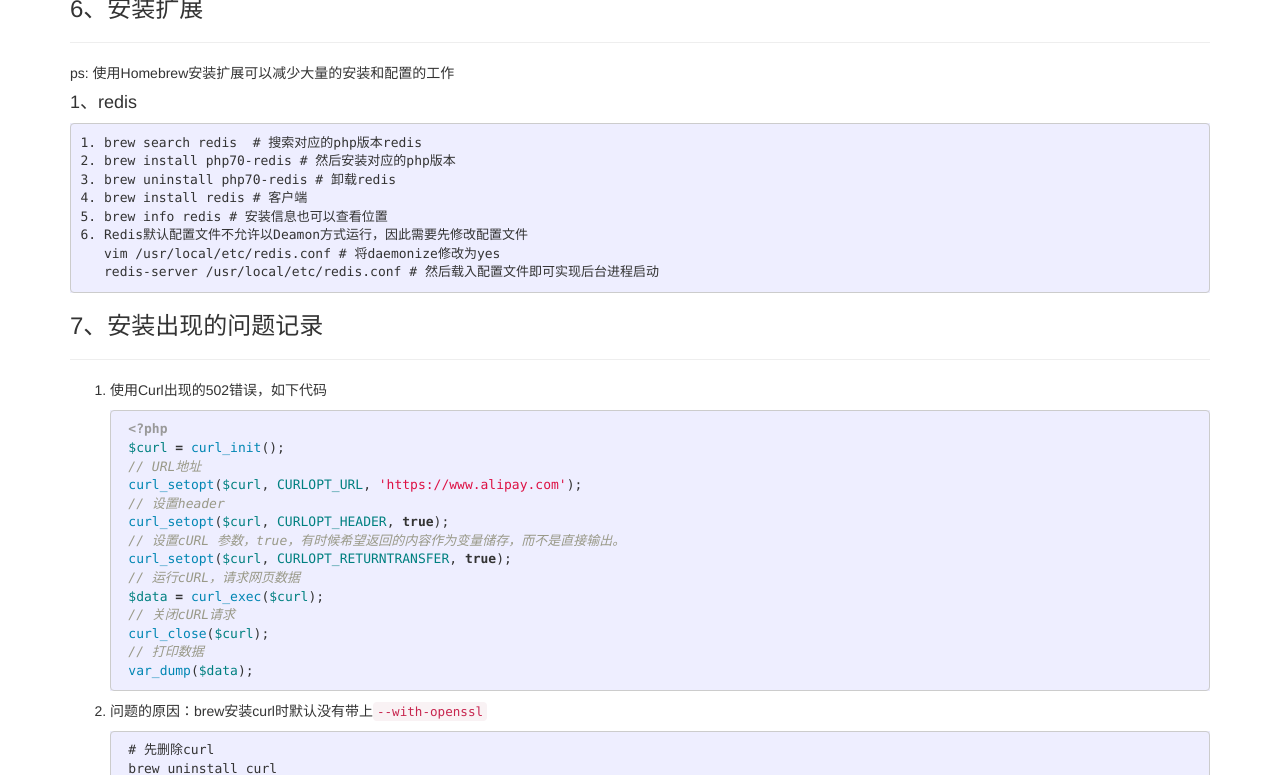
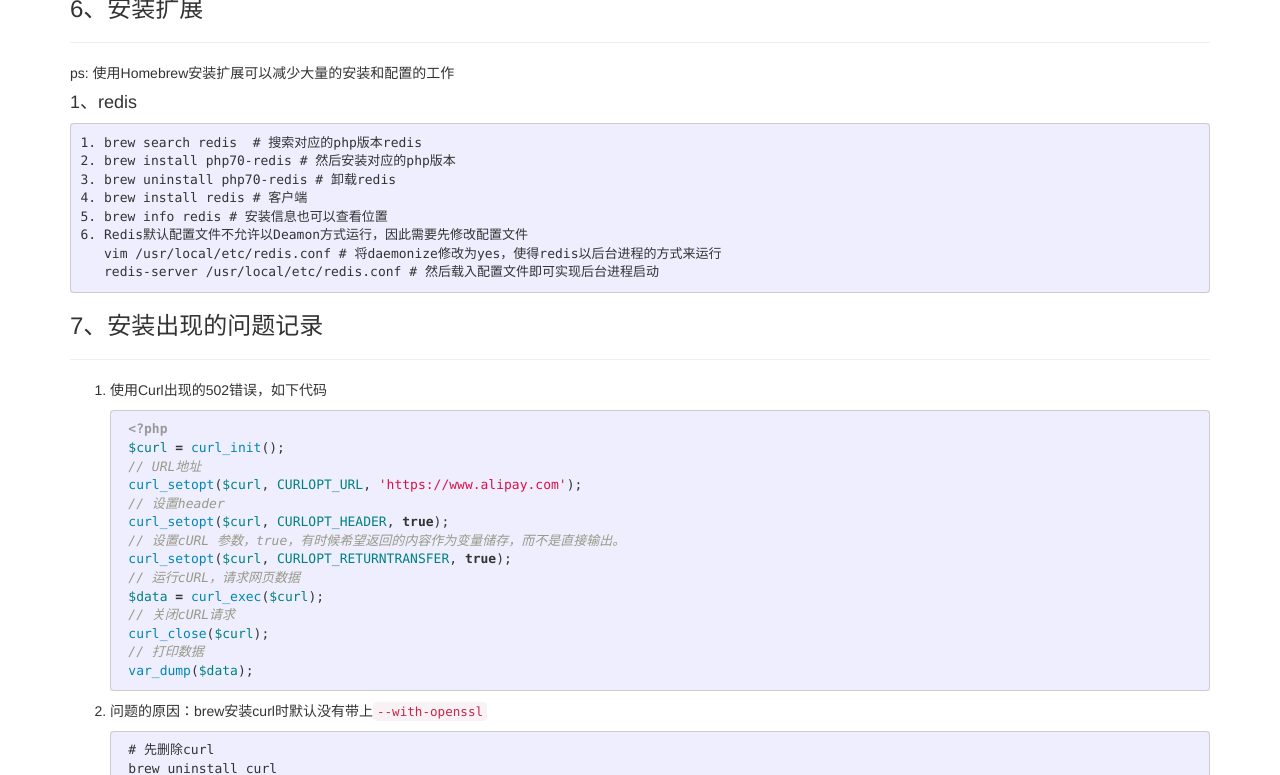
Before and after one commit to ityangbaojin/ityangbaojin.github.io, a Jekyll site: the page built from _posts/2017-05-04-mnmp.md, in a window 1280 px wide and 900 px high, scrolled down 7398 px, cut to the strip 125-900 px from the top of the window. Built offline with Jekyll 4.4.1, drawn with Linux system fonts in a browser that asks for light colours; comment, search, counter and statistics services are not loaded.

Commit message:
update mnmp.md conetnet

````diff
--- a/_posts/2017-05-04-mnmp.md
+++ b/_posts/2017-05-04-mnmp.md
@@ -309,7 +309,7 @@ ps: 使用Homebrew安装扩展可以减少大量的安装和配置的工作
 4. brew install redis # 客户端
 5. brew info redis # 安装信息也可以查看位置
 6. Redis默认配置文件不允许以Deamon方式运行，因此需要先修改配置文件
-   vim /usr/local/etc/redis.conf # 将daemonize修改为yes
+   vim /usr/local/etc/redis.conf # 将daemonize修改为yes，使得redis以后台进程的方式来运行
    redis-server /usr/local/etc/redis.conf # 然后载入配置文件即可实现后台进程启动
 ```
 
````
